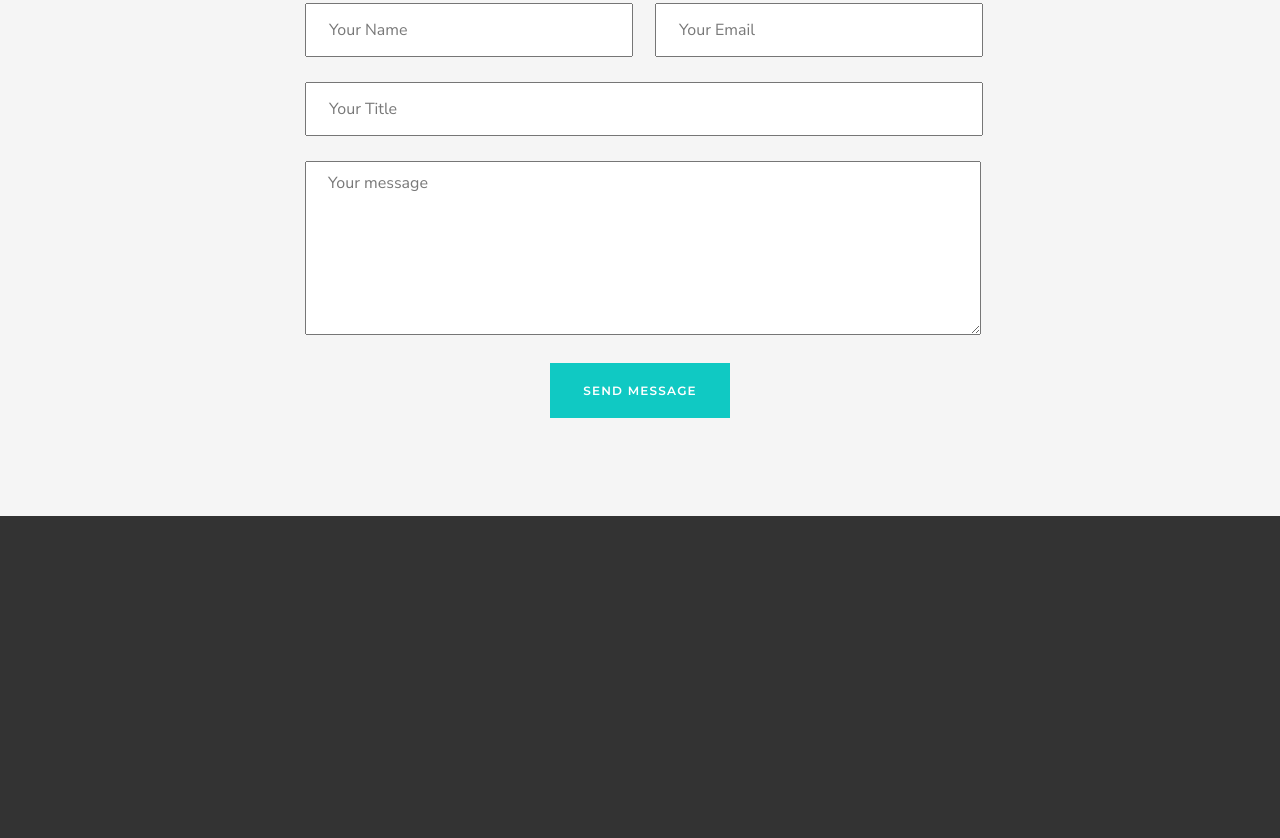
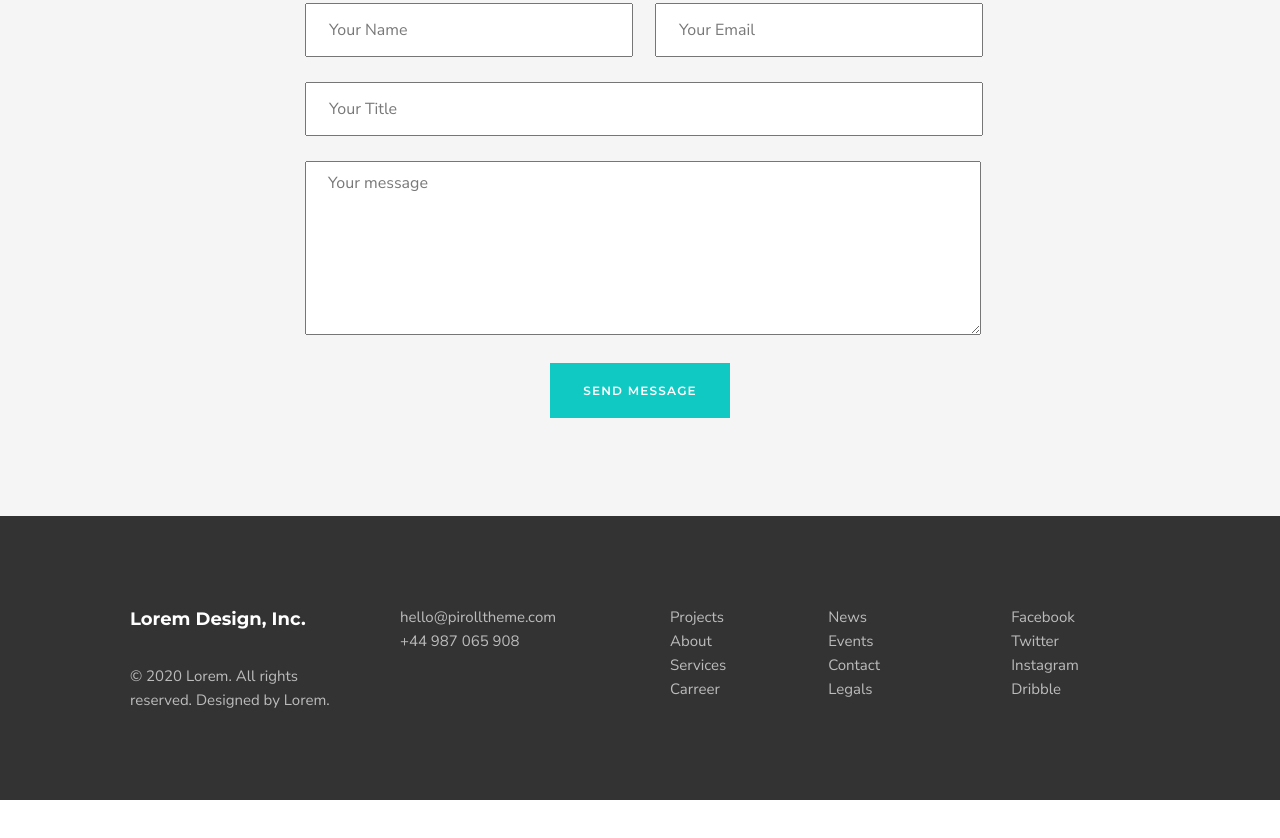
Before and after one commit to Spitfire-Ice/designAndDevelop-Template, a website built with webpack: page src/index.html in a window 1280 px wide. Shown: the part 4997-5835 px from the top of the page. After the commit the page ends 5797 px from the top, so only its background shows below. Built offline with nearby package versions, Linux system fonts and the light colour scheme; files whose address does not match are found by name; what smooth-scroll would draw is missing.

Commit message:
add footer + fix bug li global

```diff
--- a/src/index.html
+++ b/src/index.html
@@ -262,7 +262,39 @@
   </section>
 </main>
 <footer>
-
+  <div class="footer--wrapper">
+    <div class="footer--item">
+      <h4>Lorem Design, Inc.</h4>
+      <p>© 2020 Lorem. All rights reserved.
+        Designed by Lorem.</p>
+    </div>
+    <div class="footer--item">
+      <p>hello@pirolltheme.com<br>
+        +44 987 065 908 </p>
+    </div>
+    <div class="footer--item footer--nav">
+      <ul>
+        <li>Projects</li>
+        <li>About</li>
+        <li>Services</li>
+        <li>Carreer</li>
+      </ul>
+      <ul>
+        <li>News</li>
+        <li>Events</li>
+        <li>Contact</li>
+        <li>Legals</li>
+      </ul>
+    </div>
+    <div class="footer--item footer--social">
+      <ul>
+        <li>Facebook</li>
+        <li>Twitter</li>
+        <li>Instagram</li>
+        <li>Dribble</li>
+      </ul>
+    </div>
+  </div>
 </footer>
 <script src="https://unpkg.com/swiper/js/swiper.min.js"></script>
 </body>
--- a/src/styles/_footer.scss
+++ b/src/styles/_footer.scss
@@ -1,5 +1,50 @@
 footer {
  width: 100%;
- height: 500px;
+ min-height: 284px;
  background: rgba(0,0,0,0.8);
+ display: flex;
+ flex-direction: column;
+ justify-content: center;
 }
+.footer--wrapper {
+ max-width: 1170px;
+ width: 100%;
+ //min-height: 284px;
+ margin: 20px auto;
+ display: flex;
+ flex-direction: row;
+ justify-content: center;
+ flex-wrap: wrap;
+}
+.footer--item {
+ width: 210px;
+ height: 106px;
+ align-items: center;
+ font-size: 15px;
+ font-family: $nunito;
+ color: rgb(188, 188, 188);
+ line-height: 1.6;
+ margin: 20px  30px;
+ h4 {
+  font-size: 18px;
+  font-family: $montserrat;
+  color: rgb(255, 255, 255);
+  margin-bottom: 30px;
+ }
+ ul {
+  height: 106px;
+ }
+}
+.footer--nav {
+ display: flex;
+ flex-direction: row;
+ justify-content: space-between;
+ ul > li {
+  cursor: pointer;
+ }
+}
+.footer--social {
+ display: flex;
+ justify-content: center;
+ align-items: center;
+}
--- a/src/styles/_header.scss
+++ b/src/styles/_header.scss
@@ -147,7 +147,7 @@ header {
  }
 }
 @media screen and (max-width:850px) {
- li {
+ .header--navigation .menu li {
   margin: 20px 0!important;
   a {
    font-size: 36px;
```
